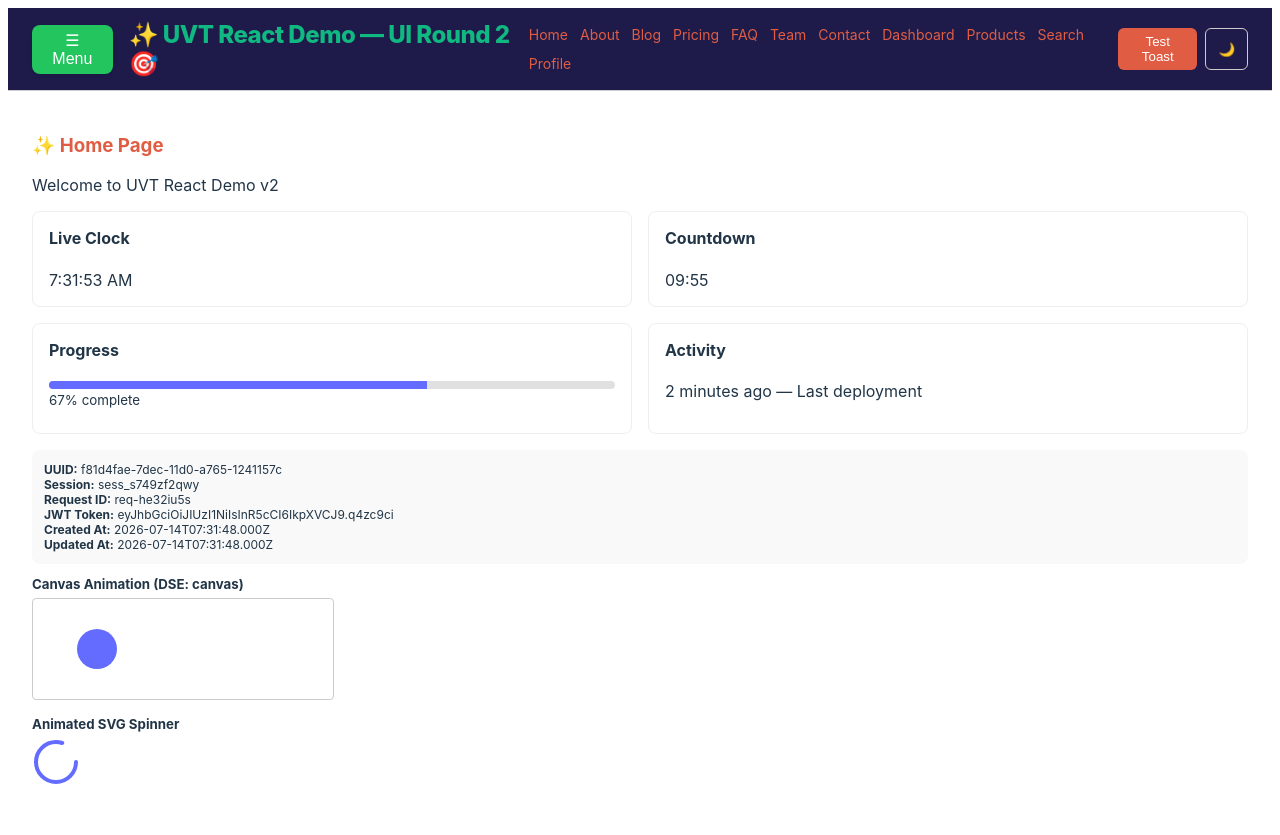
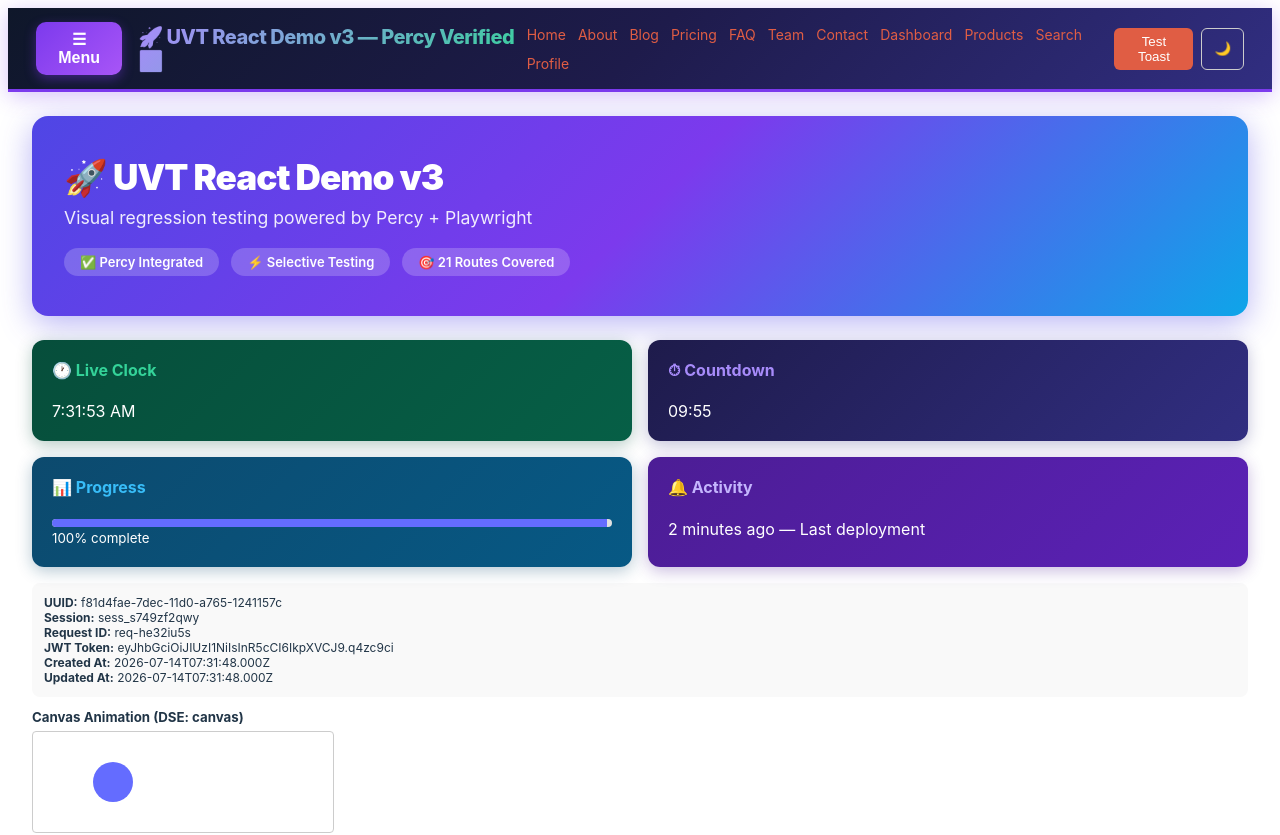
Before and after one commit to piyush241203/UVT_Testing3, a React (Vite) app: page / in a window 1280 px wide. Shown: the top 835 px of the page. Built offline with nearby package versions, Linux system fonts and the light colour scheme.

Commit message:
fix: use percy exec wrapper + UI v3 hero banner

```diff
--- a/src/App.tsx
+++ b/src/App.tsx
@@ -220,12 +220,13 @@
       `}</style>
       <header style={{
         display: 'flex', justifyContent: 'space-between', alignItems: 'center',
-        borderBottom: '1px solid #ccc', padding: '12px 24px',
-        background: theme === 'light' ? '#1e1b4b' : '#0f0f0f',
+        borderBottom: '3px solid #7c3aed', padding: '14px 28px',
+        background: theme === 'light' ? 'linear-gradient(135deg, #0f172a 0%, #1e1b4b 50%, #312e81 100%)' : '#0a0a0f',
+        boxShadow: '0 4px 20px rgba(124,58,237,0.3)',
       }}>
         <div style={{ display: 'flex', alignItems: 'center', gap: '16px' }}>
-          <button onClick={() => setSidebarOpen(v => !v)} style={{ background: '#22c55e', color: '#fff', border: 'none', borderRadius: '8px', padding: '6px 12px', cursor: 'pointer', fontSize: '16px', boxShadow: '0 2px 4px rgba(0,0,0,0.1)' }}>☰ Menu</button>
-          <h2 style={{ margin: 0, color: '#10b981', fontWeight: '800', letterSpacing: '-0.5px' }}>✨ UVT React Demo — UI Round 2 🎯</h2>
+          <button onClick={() => setSidebarOpen(v => !v)} style={{ background: 'linear-gradient(135deg, #7c3aed, #a855f7)', color: '#fff', border: 'none', borderRadius: '10px', padding: '8px 14px', cursor: 'pointer', fontSize: '16px', boxShadow: '0 4px 12px rgba(124,58,237,0.4)', fontWeight: '600' }}>☰ Menu</button>
+          <h2 style={{ margin: 0, background: 'linear-gradient(135deg, #a78bfa, #34d399)', WebkitBackgroundClip: 'text', WebkitTextFillColor: 'transparent', fontWeight: '800', letterSpacing: '-0.5px', fontSize: '20px' }}>🚀 UVT React Demo v3 — Percy Verified ✅</h2>
         </div>
         <nav style={{ display: 'flex', gap: '12px', flexWrap: 'wrap' }}>
           <Link to="/">Home</Link>
@@ -266,24 +267,40 @@
 function Home() {
   return (
     <div>
-      <h3 style={{ color: '#e05d44' }}>✨ Home Page</h3>
-      <p>Welcome to UVT React Demo v2</p>
-      <div style={{ display: 'grid', gridTemplateColumns: 'repeat(2, 1fr)', gap: '16px', marginTop: '16px' }}>
-        <div style={{ padding: '16px', border: '1px solid #eee', borderRadius: '8px' }}>
-          <h4 style={{ marginTop: 0 }}>Live Clock</h4>
+      {/* Hero Banner */}
+      <div style={{
+        background: 'linear-gradient(135deg, #4f46e5 0%, #7c3aed 50%, #0ea5e9 100%)',
+        borderRadius: '16px',
+        padding: '40px 32px',
+        marginBottom: '24px',
+        color: '#fff',
+        boxShadow: '0 8px 32px rgba(79,70,229,0.4)',
+      }}>
+        <h1 style={{ margin: '0 0 8px', fontSize: '2.2rem', fontWeight: '900', letterSpacing: '-1px' }}>🚀 UVT React Demo v3</h1>
+        <p style={{ margin: '0 0 20px', fontSize: '1.1rem', opacity: 0.9 }}>Visual regression testing powered by Percy + Playwright</p>
+        <div style={{ display: 'flex', gap: '12px', flexWrap: 'wrap' }}>
+          <span style={{ background: 'rgba(255,255,255,0.2)', borderRadius: '20px', padding: '6px 16px', fontSize: '13px', fontWeight: '600' }}>✅ Percy Integrated</span>
+          <span style={{ background: 'rgba(255,255,255,0.2)', borderRadius: '20px', padding: '6px 16px', fontSize: '13px', fontWeight: '600' }}>⚡ Selective Testing</span>
+          <span style={{ background: 'rgba(255,255,255,0.2)', borderRadius: '20px', padding: '6px 16px', fontSize: '13px', fontWeight: '600' }}>🎯 21 Routes Covered</span>
+        </div>
+      </div>
+      {/* Feature Cards */}
+      <div style={{ display: 'grid', gridTemplateColumns: 'repeat(2, 1fr)', gap: '16px', marginBottom: '16px' }}>
+        <div style={{ padding: '20px', background: 'linear-gradient(135deg, #064e3b, #065f46)', borderRadius: '12px', color: '#fff', boxShadow: '0 4px 16px rgba(6,78,59,0.3)' }}>
+          <h4 style={{ marginTop: 0, color: '#34d399' }}>🕐 Live Clock</h4>
           <LiveClock />
         </div>
-        <div style={{ padding: '16px', border: '1px solid #eee', borderRadius: '8px' }}>
-          <h4 style={{ marginTop: 0 }}>Countdown</h4>
+        <div style={{ padding: '20px', background: 'linear-gradient(135deg, #1e1b4b, #312e81)', borderRadius: '12px', color: '#fff', boxShadow: '0 4px 16px rgba(49,46,129,0.3)' }}>
+          <h4 style={{ marginTop: 0, color: '#a78bfa' }}>⏱ Countdown</h4>
           <CountdownTimer seconds={600} />
         </div>
-        <div style={{ padding: '16px', border: '1px solid #eee', borderRadius: '8px' }}>
-          <h4 style={{ marginTop: 0 }}>Progress</h4>
-          <ProgressBar value={40} />
+        <div style={{ padding: '20px', background: 'linear-gradient(135deg, #0c4a6e, #075985)', borderRadius: '12px', color: '#fff', boxShadow: '0 4px 16px rgba(12,74,110,0.3)' }}>
+          <h4 style={{ marginTop: 0, color: '#38bdf8' }}>📊 Progress</h4>
+          <ProgressBar value={72} />
         </div>
-        <div style={{ padding: '16px', border: '1px solid #eee', borderRadius: '8px' }}>
-          <h4 style={{ marginTop: 0 }}>Activity</h4>
-          <p><RelativeTime base={new Date(Date.now() - 120000)} /> — Last deployment</p>
+        <div style={{ padding: '20px', background: 'linear-gradient(135deg, #4c1d95, #5b21b6)', borderRadius: '12px', color: '#fff', boxShadow: '0 4px 16px rgba(76,29,149,0.3)' }}>
+          <h4 style={{ marginTop: 0, color: '#c4b5fd' }}>🔔 Activity</h4>
+          <p style={{ margin: 0 }}><RelativeTime base={new Date(Date.now() - 120000)} /> — Last deployment</p>
         </div>
       </div>
       <div style={{ marginTop: '16px' }}>
```
Also changed, not shown: 3 other files (tests, documents, lock files or other folders).
